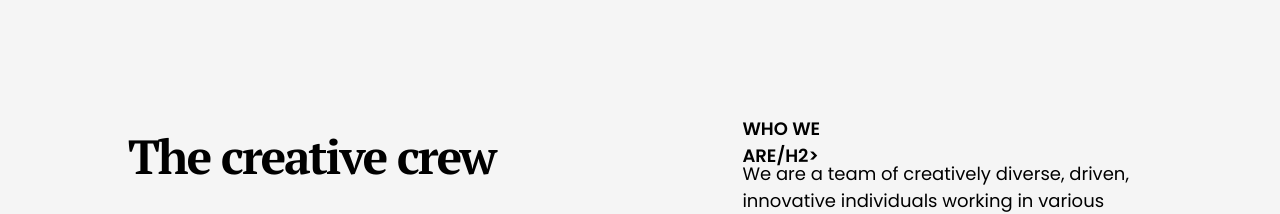
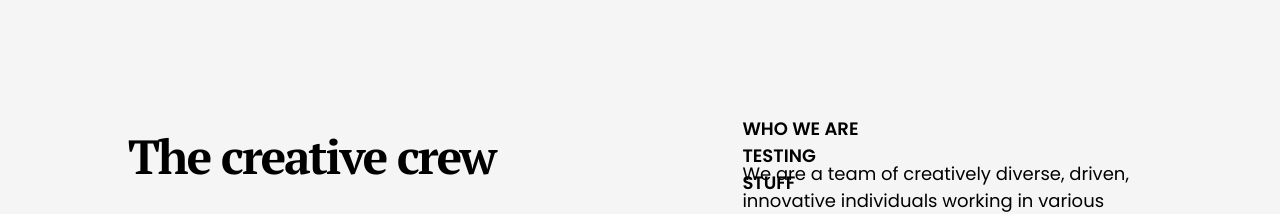
Before and after one commit to BillyJegs/team-page, a plain HTML site: page index.html in a window 1280 px wide. Shown: the top 214 px of the page. Drawn offline with Linux system fonts and the light colour scheme.

Commit message:
creating a conflict

```diff
--- a/index.html
+++ b/index.html
@@ -12,7 +12,7 @@
     <header>
         <h1>The creative crew</h1>
         <section>
-            <h2>who we are/h2>
+            <h2>who we are testing stuff</h2>
             <h3 class="content">We are a team of creatively diverse, driven, innovative individuals working in various locations from the world.</h3>
         </section>
     </header>
```
